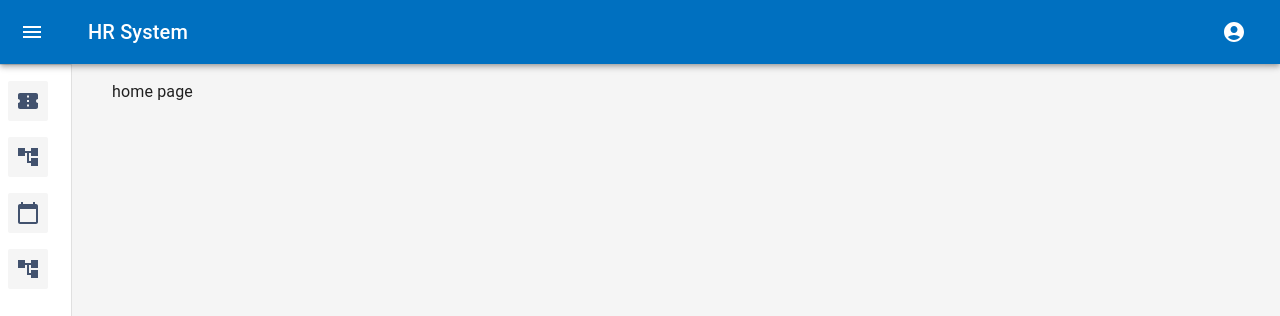
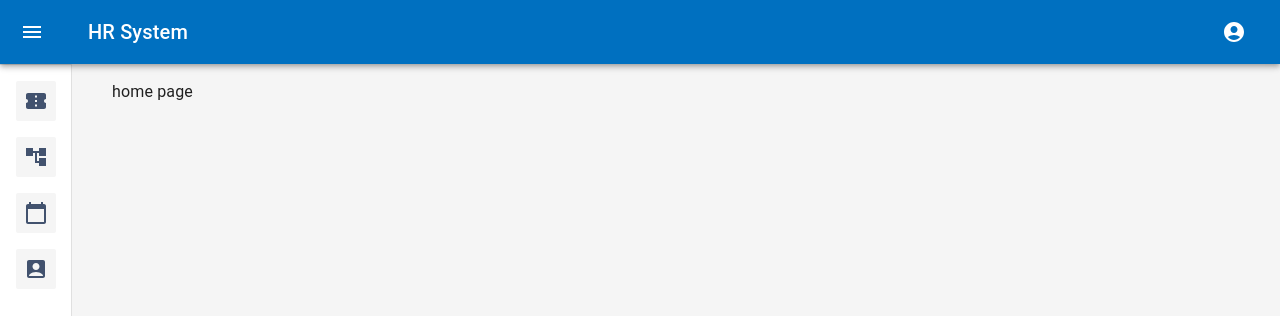
Before and after one commit to nestsolutionsllc/nest-hr, a Next.js app in the folder frontend/: page / in a window 1280 px wide. Shown: the top 316 px of the page. Built offline with nearby package versions, Linux system fonts and the light colour scheme.

Commit message:
feat: added testing and improved sidebar

```diff
--- a/frontend/src/components/Sidebar.tsx
+++ b/frontend/src/components/Sidebar.tsx
@@ -1,11 +1,17 @@
-import React, { Dispatch, FC, SetStateAction, useEffect, useState } from "react";
+import React, { Dispatch, FC, SetStateAction } from "react";
 import { useRouter } from "next/router";
-import { Box, Button, styled } from "@mui/material";
+import { Box, Button } from "@mui/material";
 import CalendarIcon from "@mui/icons-material/CalendarToday";
 import ConfirmationNumberIcon from "@mui/icons-material/ConfirmationNumber";
 import AccountTreeIcon from "@mui/icons-material/AccountTree";
+import AccountBoxIcon from "@mui/icons-material/AccountBox";
 
-type IProps = { open: boolean; setOpen: Dispatch<SetStateAction<boolean>> };
+type IProps = {
+  open?: boolean;
+  setOpen: Dispatch<SetStateAction<boolean>>;
+  openTab: string;
+  setOpenTab: Dispatch<SetStateAction<string>>;
+};
 
 type tabType = {
   title: string;
@@ -17,38 +23,6 @@ type MenuItemType = {
   children: tabType[];
   icon: React.ReactElement;
 };
-
-const StyledButton = styled(Button)`
-  background: transparent;
-  font-size: 14px;
-  font-weight: bold;
-  cursor: pointer;
-  padding: 8px;
-  color: #42526e;
-  borderradius: 4px;
-  justify-content: flex-start;
-  text-transform: capitalize;
-  :hover {
-    background: transparent;
-    color: #019aff;
-  }
-`;
-const StyledListItemButton = styled(Button)`
-  background: transparent;
-  font-size: 14px;
-  font-weight: bold;
-  cursor: pointer;
-  padding: 8px;
-  color: #42526e;
-  text-transform: capitalize;
-  borderradius: 4px;
-  justify-content: flex-start;
-  margin-left: 8px;
-  :hover {
-    background: transparent;
-    color: #019aff;
-  }
-`;
 
 export const menuItems = [
   {
@@ -82,7 +56,6 @@ export const menuItems = [
   {
     title: "Leave",
     icon: <CalendarIcon />,
-
     children: [
       {
         title: "Leave Request",
@@ -104,7 +77,7 @@ export const menuItems = [
   },
   {
     title: "Profile",
-    icon: <AccountTreeIcon />,
+    icon: <AccountBoxIcon />,
     children: [
       {
         title: "profile",
@@ -145,6 +118,37 @@ const styles = {
   sideBarIconButton: {
     px: 0,
   },
+  sideButton: {
+    background: "transparent",
+    fontSize: "14px",
+    fontWeight: "bold",
+    cursor: "pointer",
+    padding: "8px",
+    color: "#42526e",
+    borderRadius: "4px",
+    justifyContent: "flex-start",
+    textTransform: "capitalize",
+    "&:hover": {
+      background: "transparent",
+      color: "#019aff",
+    },
+  },
+  listButton: {
+    background: "transparent",
+    fontSize: "14px",
+    fontWeight: "bold",
+    cursor: "pointer",
+    padding: "8px",
+    color: "#42526e",
+    textTransform: "capitalize",
+    borderRadius: "4px",
+    justifyContent: "flex-start",
+    marginLeft: " 8px",
+    "&:hover": {
+      background: "transparent",
+      color: "#019aff",
+    },
+  },
 };
 
 const SideBarItemContainer = ({
@@ -159,24 +163,37 @@ const SideBarItemContainer = ({
   setOpen: Dispatch<SetStateAction<boolean>>;
 }) => {
   const router = useRouter();
+  const hasChildren = menuItem.children.length >= 2;
   return (
     <Box sx={styles.sideBarItemContainer}>
-      <StyledButton
+      <Button
         disableElevation
         disableRipple
-        sx={styles.sideBarIconButton}
-        onClick={() => {
-          if (openTab !== menuItem.title) {
+        sx={[
+          styles.sideBarIconButton,
+          styles.sideButton,
+          !hasChildren && router.asPath === menuItem.children[0].href && { color: "#019aff" },
+          hasChildren && menuItem.children.find(item => item.href === router.asPath) && { color: "#019aff" },
+        ]}
+        onClick={async () => {
+          if (!hasChildren) {
+            await router.push(menuItem.children[0].href);
+            setOpenTab("");
+            setOpen(false);
+            return;
+          }
+          if (openTab === menuItem.title) {
+            setOpenTab("");
+          } else {
             setOpenTab(menuItem.title);
-          } else {
-            setOpenTab("");
           }
           setOpen(true);
         }}
       >
         <Box sx={styles.sideBarItemIcon}>{menuItem.icon}</Box>
         {menuItem.title}
-      </StyledButton>
+      </Button>
+      {hasChildren && (
         <Box
           sx={{
             display: openTab === menuItem.title ? "flex" : "none",
@@ -184,29 +201,27 @@ const SideBarItemContainer = ({
           }}
         >
           {menuItem.children.map((tab, index) => (
-          <StyledListItemButton
+            <Button
               disableElevation
               disableRipple
               key={index}
-            onClick={() => {
-              router.push(tab.href);
+              sx={styles.listButton}
+              onClick={async () => {
+                await router.push(tab.href);
+                setOpenTab("");
+                setOpen(false);
               }}
             >
               {tab.title}
-          </StyledListItemButton>
+            </Button>
           ))}
         </Box>
+      )}
     </Box>
   );
 };
 
-const SideBar: FC<IProps> = ({ open, setOpen }) => {
-  const [openTab, setOpenTab] = useState<string>("");
-  useEffect(() => {
-    if (!open) {
-      setOpenTab("");
-    }
-  }, [open]);
+const SideBar: FC<IProps> = ({ setOpen, openTab, setOpenTab }) => {
   return (
     <Box sx={styles.sideBar}>
       {menuItems.map(({ title, children, icon }, index) => {
--- a/frontend/src/layouts/MainLayout.tsx
+++ b/frontend/src/layouts/MainLayout.tsx
@@ -64,7 +64,11 @@ export const Drawer = styled(MuiDrawer, { shouldForwardProp: property => propert
 
 const MainLayout = ({ children }: { children: ReactNode }) => {
   const [open, setOpen] = useState(false);
+  const [openTab, setOpenTab] = useState("");
   const toggleDrawer = useCallback(() => {
+    if (open) {
+      setOpenTab("");
+    }
     setOpen(!open);
   }, [open]);
 
@@ -110,7 +114,7 @@ const MainLayout = ({ children }: { children: ReactNode }) => {
         </Toolbar>
         <Divider />
         <List component="nav">
-          <SideBar open={open} setOpen={setOpen} />
+          <SideBar open={open} setOpen={setOpen} openTab={openTab} setOpenTab={setOpenTab} />
         </List>
       </Drawer>
       <Box
```
Also changed, not shown: 2 other files (tests, documents, lock files or other folders). Lines whose indentation alone changed are shown as unchanged.
